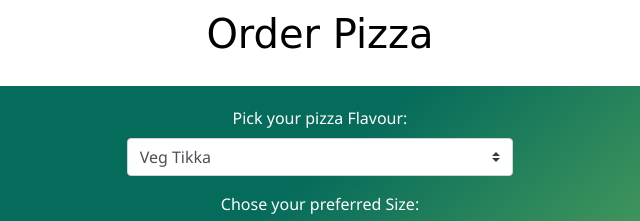
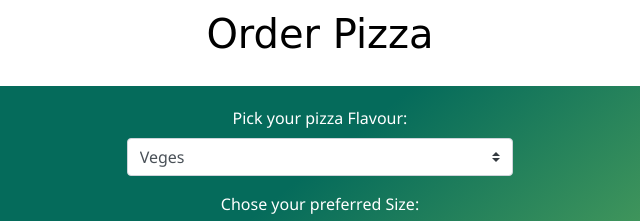
Before and after one commit to amoskipz/Pizza-House, a plain HTML site: page index.html in a window 1280 px wide. Shown: the part 1320-1541 px from the top of the page, 320-960 px from the left. Drawn offline with nearby package versions, Linux system fonts and the light colour scheme; a script that the page names is missing; a web font is replaced by a local one.

Commit message:
index.html

```diff
--- a/index.html
+++ b/index.html
@@ -49,14 +49,14 @@
             <form class="col-sm-6 offset-sm-3 text-center">
                 <label>Pick your pizza Flavour:</label>
                 <select class="custom-select custom-select-md mb-3 flavour" required>
-                    <option value="vegtikka">Veg Tikka</option>
-                    <option value="chickentikka">Chicken Tikka</option>
-                    <option value="periperi">Peri-Peri Chicken</option>
-                    <option value="bbq">BBQ Steak</option>
-                    <option value="boerewors">Boerewors</option>
-                    <option value="hawaiian">Hawaiian</option>
+                    <option value="vegtikka">Veges</option>
+                    <option value="chickentikka">Chicken Soup</option>
+                    <option value="periperi">Broiler Chicken</option>
+                    <option value="bbq">Red Meat</option>
+                    <option value="boerewors">Pork</option>
+                    <option value="hawaiian">Saumu</option>
                     <option value="mushroom">Chicken and Mushroom</option>
-                    <option value="regina">Regina Pizza</option>
+                    <option value="regina">pineapple Pizza</option>
                 </select>
                 <label>Chose your preferred Size:</label>
                 <select class="custom-select custom-select-md mb-3" id="size" required>
```
